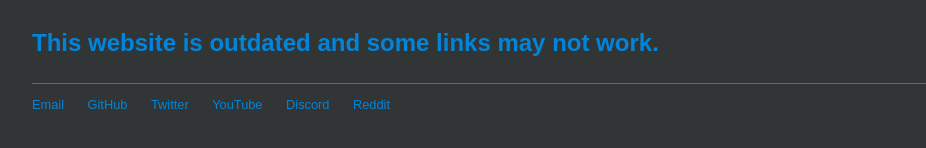
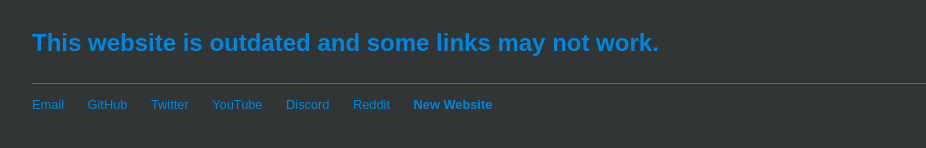
Before and after one commit to BlueCreeper512/old, a Jekyll site: the page built from index.html, in a window 1280 px wide. Shown: the part 263-411 px from the top of the page, without its empty margins (160-1086 px from the left). Built offline with Jekyll 4.4.1, drawn with Linux system fonts in a browser that asks for light colours.

Commit message:
Update default.html

```diff
--- a/_layouts/default.html
+++ b/_layouts/default.html
@@ -27,6 +27,7 @@
             			<li><a href="https://www.youtube.com/channel/UCyO954fXvzQpByKNWYoigZQ">YouTube</a></li>
            			<li><a href="https://discordhub.com/profile/641262179085189122">Discord</a></li>
             			<li><a href="https://reddit.com/u/minecraftandother">Reddit</a></li>
+				<li><a href="https://bluecreeper512.github.io"><b>New Website</b></a></li>
 				</ul>
 			</footer>
 		</body>
```
